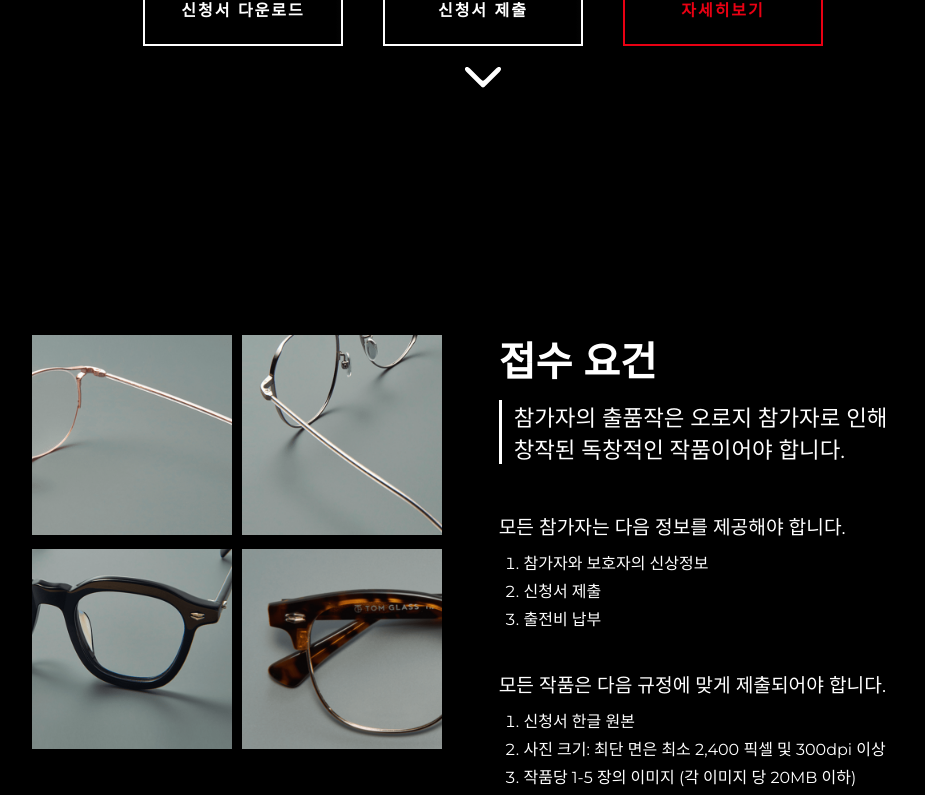
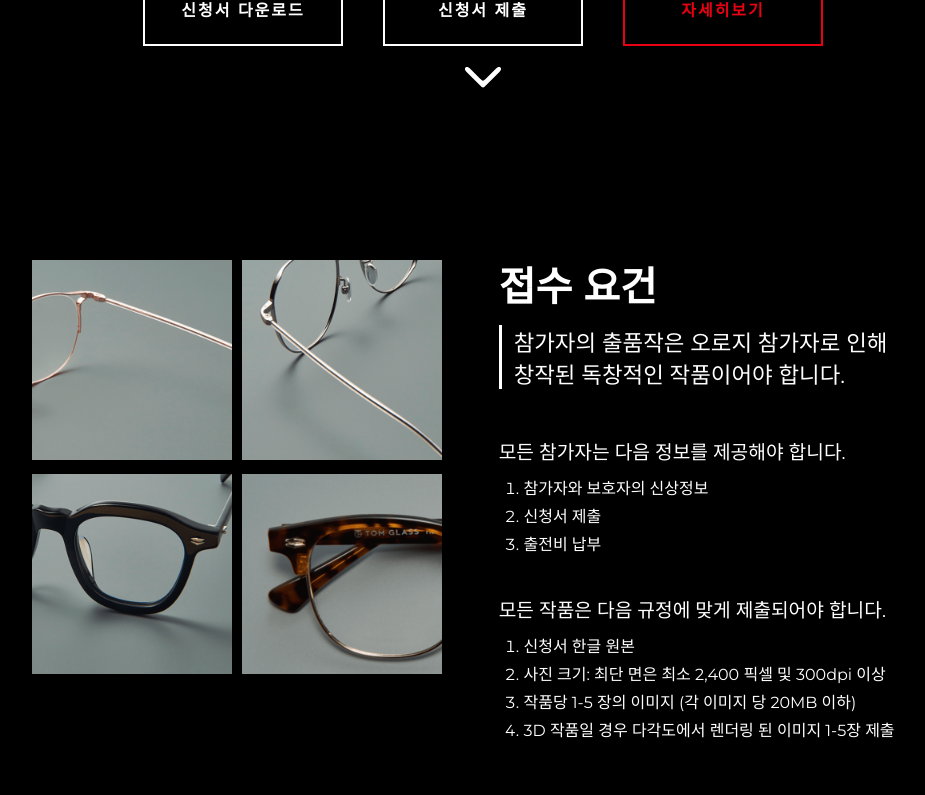
Before and after one commit to sean2474/tomped-emdash, a Next.js app: page / in a window 1280 px wide. Shown: the part 3880-4675 px from the top of the page, without its empty margins (157-1082 px from the left). Built offline with nearby package versions, Linux system fonts and the light colour scheme.

Commit message:
min height change

```diff
--- a/src/app/page.module.css
+++ b/src/app/page.module.css
@@ -377,7 +377,9 @@
 }
 
 .setRequirementSectionMinHeight {
-  min-height: 950px;
+  @media (max-width: 1000px) {
+    min-height: 950px;
+  }
 }
 
 .requirementsContainer {
```
